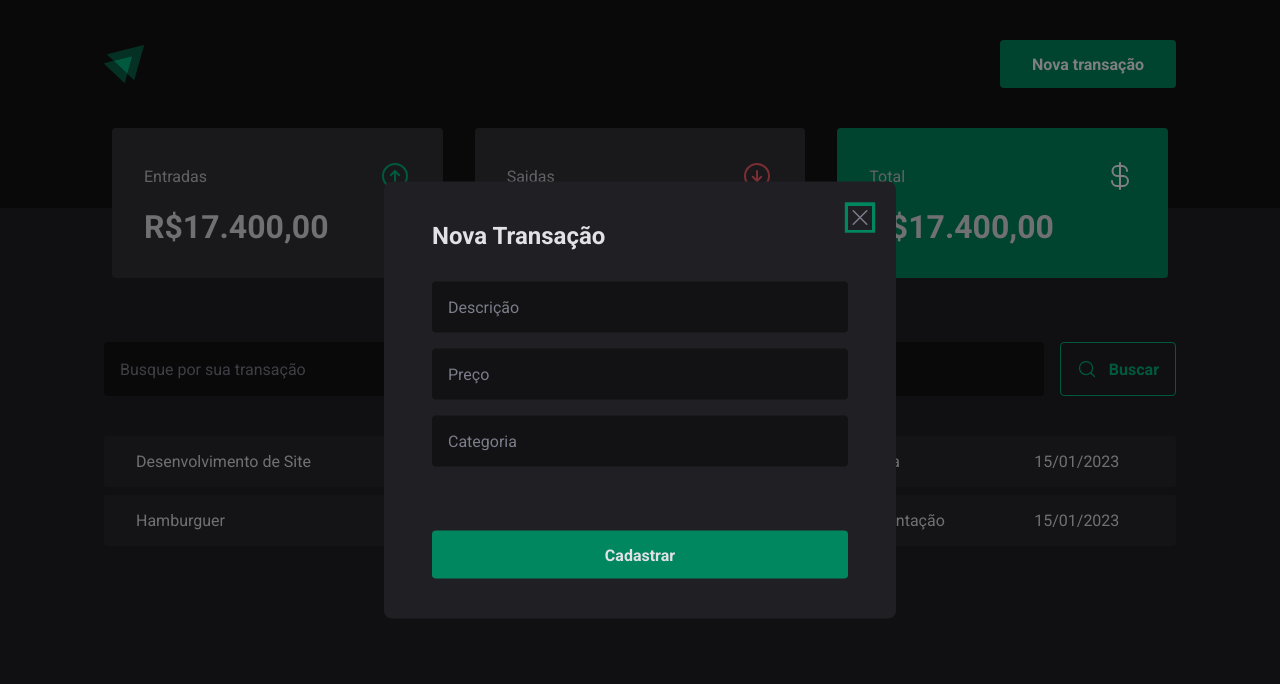
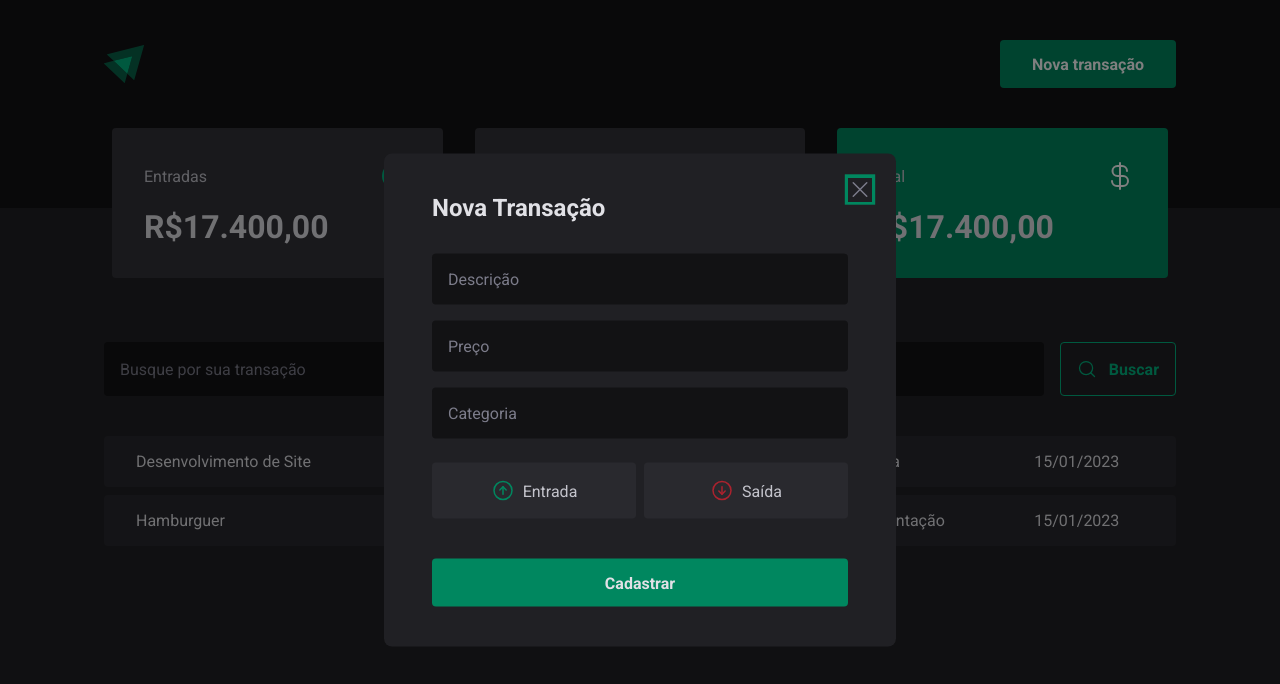
Before and after one commit to rhmadeira/dtmoney, a React (Vite) app: page / in a window 1280 px wide. Both pictures are taken after a click on the button "Nova transação". Shown: the top 684 px of the page. Built offline with nearby package versions, Linux system fonts and the light colour scheme.

Commit message:
feat: button income outcome

```diff
--- a/src/components/NewTransactionModal/index.tsx
+++ b/src/components/NewTransactionModal/index.tsx
@@ -1,10 +1,11 @@
 import * as Dialog from "@radix-ui/react-dialog";
-import { X } from "phosphor-react";
+import { ArrowCircleDown, ArrowCircleUp, X } from "phosphor-react";
 import {
   CloseButton,
   ContainerTransactionType,
   Content,
   Overlay,
+  TransactionButtonType,
 } from "./styles";
 
 export default function NewTransactionModal() {
@@ -22,7 +23,16 @@ export default function NewTransactionModal() {
           <input type="number" placeholder="Preço" />
           <input type="text" placeholder="Categoria" />
 
-          <ContainerTransactionType></ContainerTransactionType>
+          <ContainerTransactionType>
+            <TransactionButtonType type="button" variat="income">
+              <ArrowCircleUp size={24} />
+              Entrada
+            </TransactionButtonType>
+            <TransactionButtonType type="button" variat="outcome">
+              <ArrowCircleDown size={24} />
+              Saída
+            </TransactionButtonType>
+          </ContainerTransactionType>
 
           <button type="submit">Cadastrar</button>
         </form>
--- a/src/components/NewTransactionModal/styles.ts
+++ b/src/components/NewTransactionModal/styles.ts
@@ -72,8 +72,13 @@ export const ContainerTransactionType = styled.div`
   margin-top: 0.5rem;
 `;
 
-export const TransactionButtonType = styled.button`
+interface TransactionTypeButtonProps {
+  variat: "income" | "outcome";
+}
+
+export const TransactionButtonType = styled.button<TransactionTypeButtonProps>`
   background: ${({ theme }) => theme["gray-700"]};
+  padding: 1rem;
   display: flex;
   align-items: center;
   justify-content: center;
@@ -81,4 +86,19 @@ export const TransactionButtonType = styled.button`
   border: 0;
   border-radius: 0.25rem;
   cursor: pointer;
+  border: 0;
+  color: ${({ theme }) => theme["gray-300"]};
+  /* background: ${({ theme, variat }) => {
+    //
+    if (variat === "income") {
+      return theme["green-500"];
+    } else {
+      return theme["red-500"];
+    }
+  }}; */
+
+  svg {
+    color: ${({ theme, variat }) =>
+      variat === "income" ? theme["green-500"] : theme["red-500"]};
+  }
 `;
```
